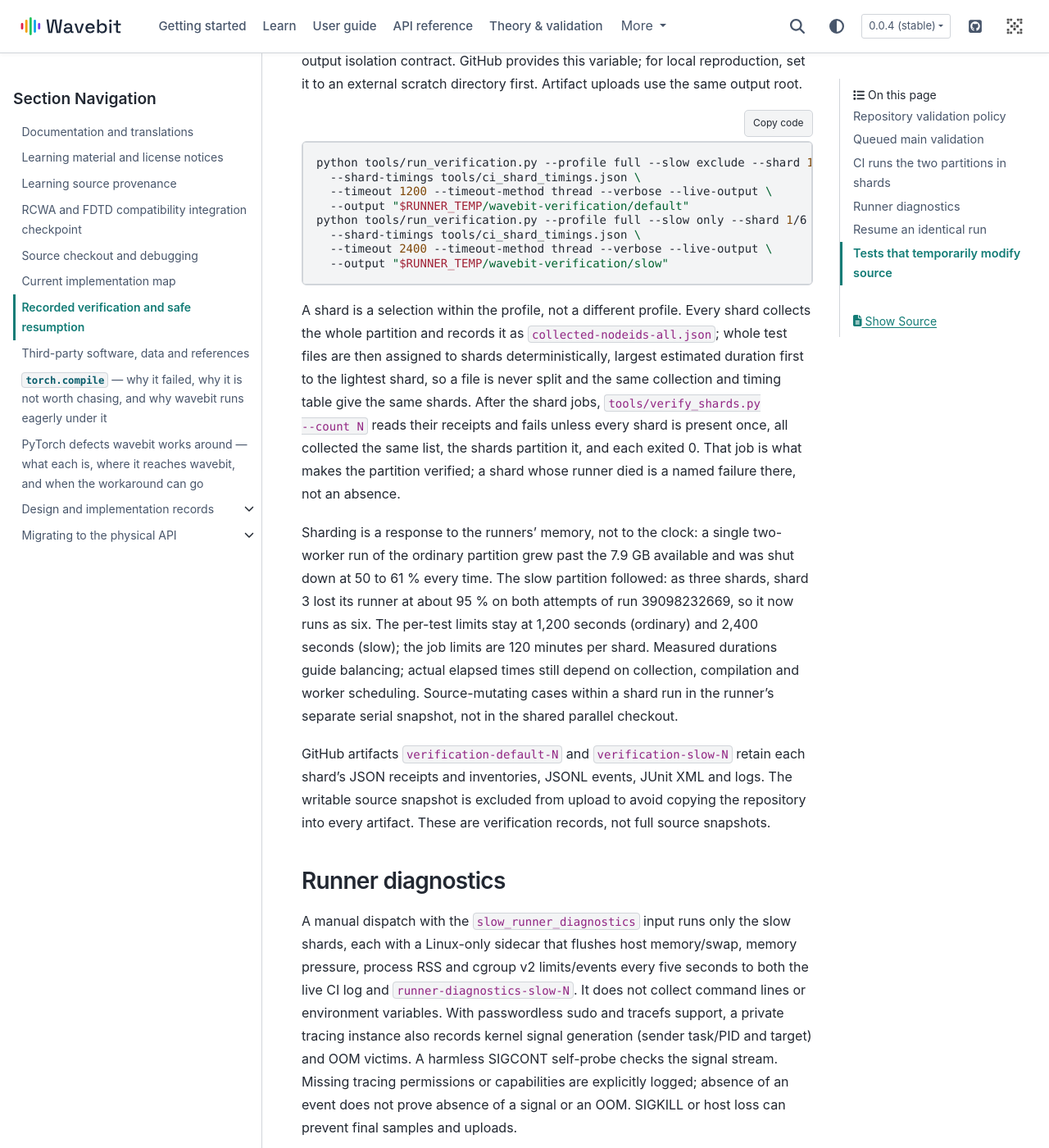
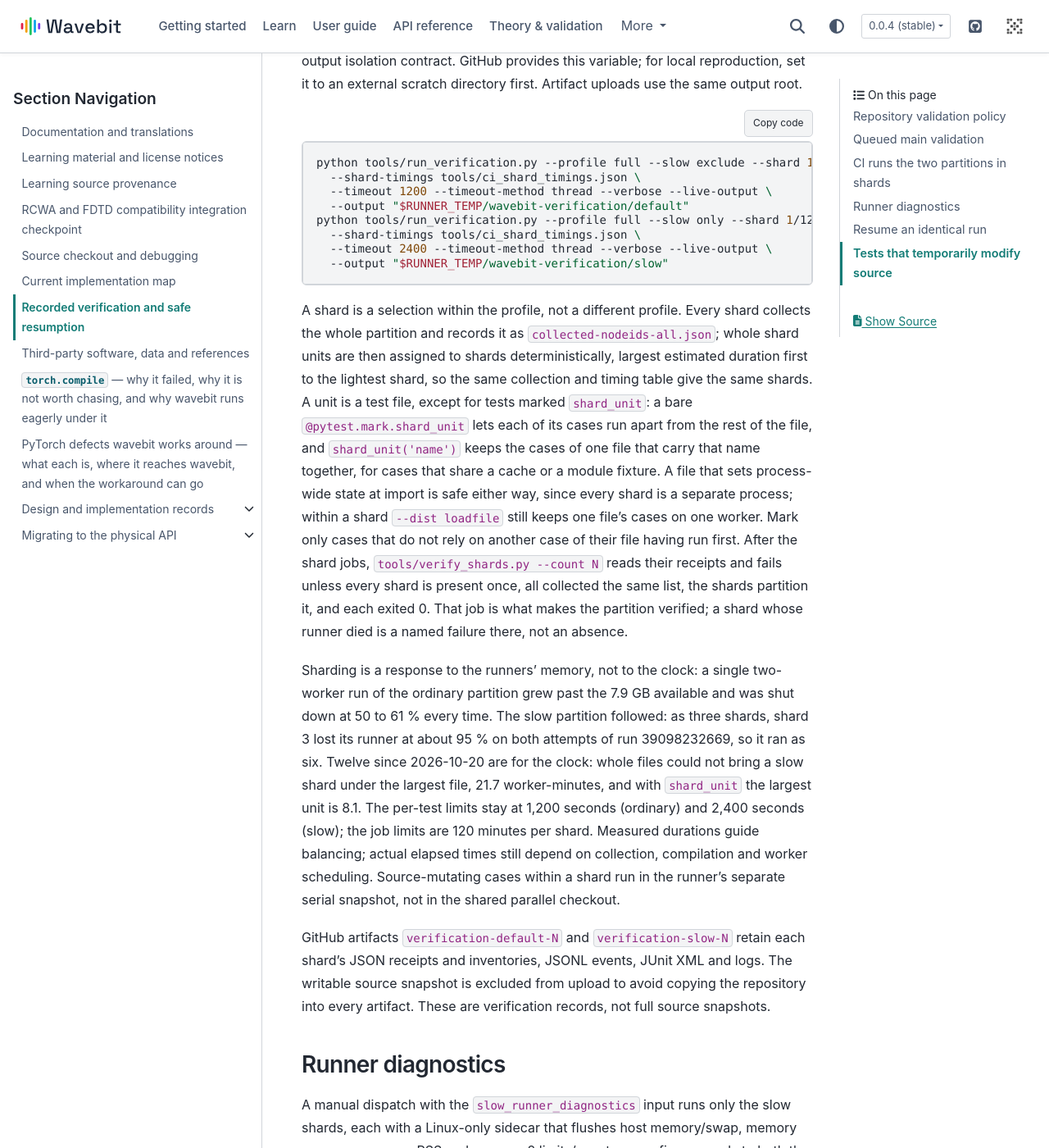
Before and after one commit to fieldalgo/wavebit, a Sphinx documentation site: the page built from docs/development/verification.md, in a window 1280 px wide and 1400 px high, scrolled down 3458 px. Shown: the whole window at 82% size. Built offline with Sphinx 7.4.7 and the PyData theme 0.15.4, drawn with Linux system fonts in a browser that asks for light colours; pages that are not in the unit, such as notebooks, are missing from menus; some of the changed text lies outside the part shown.

Commit message:
ci(slow): twelve slow shards, with the large slow tests marked as shard units
Marked: the joint gradient tests of the layer, half-space, azimuth and
ellipse files, the half-space Airy refinement, the slow TFSF and diffraction
convergence tests (each builds its own runs), the weak Mie sphere and the
high-contrast control (the glass sweep stays with the four tests that read its
cache), and each Meep golden material with its own three tests (they share
that material's module-scoped comparison). Every marked test sets the JAX
precision it needs itself; none relies on another case of its file.

On the recorded per-test times of run 39148705675 the largest unit is the Mie
glass sweep, 8.1 worker-minutes, and twelve shards put the slowest near 11
minutes (six whole-file shards: about 23); fourteen or sixteen gain under a
minute. The timing table is refreshed from this change's own run.

Co-Authored-By: Claude Opus 5.5 <noreply@anthropic.com>

````diff
--- a/docs/development/verification.md
+++ b/docs/development/verification.md
@@ -113,7 +113,7 @@ validation of its exact commit. This is a CI execution queue, not a PR merge que
 
 The [test workflow](https://github.com/fieldalgo/wavebit/blob/main/.github/workflows/tests.yml)
 uses the runner for both non-research partitions, each split across runners with
-`--shard INDEX/COUNT`: sixteen shards for the ordinary partition, six for the slow one.
+`--shard INDEX/COUNT`: sixteen shards for the ordinary partition, twelve for the slow one.
 
 CI stores both verification outputs and their pytest temporary fixtures under
 `RUNNER_TEMP`, outside the checkout, so study fixtures can enforce their raw-output
@@ -125,16 +125,22 @@ python tools/run_verification.py --profile full --slow exclude --shard 1/16 --wo
   --shard-timings tools/ci_shard_timings.json \
   --timeout 1200 --timeout-method thread --verbose --live-output \
   --output "$RUNNER_TEMP/wavebit-verification/default"
-python tools/run_verification.py --profile full --slow only --shard 1/6 --workers 2 \
+python tools/run_verification.py --profile full --slow only --shard 1/12 --workers 2 \
   --shard-timings tools/ci_shard_timings.json \
   --timeout 2400 --timeout-method thread --verbose --live-output \
   --output "$RUNNER_TEMP/wavebit-verification/slow"
 ```
 
 A shard is a selection within the profile, not a different profile. Every shard collects
-the whole partition and records it as `collected-nodeids-all.json`; whole test files are
-then assigned to shards deterministically, largest estimated duration first to the lightest shard, so
-a file is never split and the same collection and timing table give the same shards. After the
+the whole partition and records it as `collected-nodeids-all.json`; whole shard units are
+then assigned to shards deterministically, largest estimated duration first to the lightest shard,
+so the same collection and timing table give the same shards. A unit is a test file, except
+for tests marked `shard_unit`: a bare `@pytest.mark.shard_unit` lets each of its cases run
+apart from the rest of the file, and `shard_unit('name')` keeps the cases of one file that
+carry that name together, for cases that share a cache or a module fixture. A file that sets
+process-wide state at import is safe either way, since every shard is a separate process; within
+a shard `--dist loadfile` still keeps one file's cases on one worker. Mark only cases that do not
+rely on another case of their file having run first. After the
 shard jobs, `tools/verify_shards.py --count N` reads their receipts and fails unless every
 shard is present once, all collected the same list, the shards partition it, and each
 exited 0. That job is what makes the partition verified; a shard whose runner died is a
@@ -143,7 +149,9 @@ named failure there, not an absence.
 Sharding is a response to the runners' memory, not to the clock: a single two-worker run
 of the ordinary partition grew past the 7.9 GB available and was shut down at 50 to 61 %
 every time. The slow partition followed: as three shards, shard 3 lost its runner
-at about 95 % on both attempts of run 39098232669, so it now runs as six. The per-test limits stay at 1,200 seconds (ordinary) and 2,400 seconds (slow);
+at about 95 % on both attempts of run 39098232669, so it ran as six. Twelve since 2026-10-20
+are for the clock: whole files could not bring a slow shard under the largest file, 21.7
+worker-minutes, and with `shard_unit` the largest unit is 8.1. The per-test limits stay at 1,200 seconds (ordinary) and 2,400 seconds (slow);
 the job limits are 120 minutes per shard. Measured durations guide balancing;
 actual elapsed times still depend on collection, compilation and worker scheduling. Source-mutating
 cases within a shard run in the runner's separate serial snapshot, not in the shared
@@ -217,9 +225,10 @@ python tools/run_distribution_smoke.py
 That tool builds a wheel and source distribution and checks fresh installed
 packages outside the checkout, including package data and optional plotting.
 
-The fixed `tools/ci_shard_timings.json` table scales each file's summed setup/call/teardown
-cost by the current case count. New files use the partition mean per-case cost (at least
-one second). Timing data participates in resume fingerprints and cross-shard consistency
+The fixed `tools/ci_shard_timings.json` table scales each unit's summed setup/call/teardown
+cost by the current case count; its rows are files, and `shard_unit` units by the names the
+receipts record (the case's node id, or `FILE::@name`). A unit without a row uses its file's
+mean per-case cost, and a new file the partition mean per-case cost (at least one second). Timing data participates in resume fingerprints and cross-shard consistency
 checks. Without the option, assignment remains count-based. Refresh from all artifacts of
 one successful run, review and commit the result:
 
````
Also changed, not shown: docs/locales/ko/pages/development/verification.md (+17 -8 lines), 10 other files.
